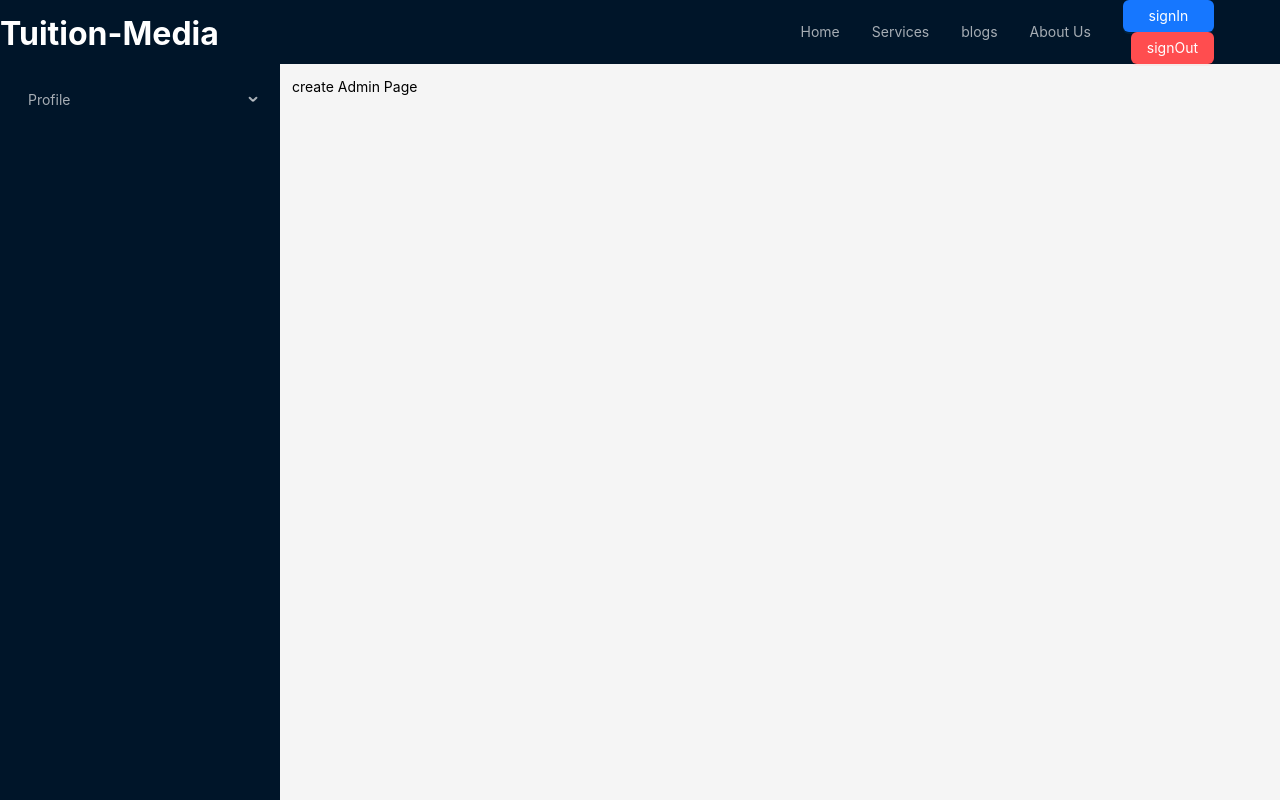
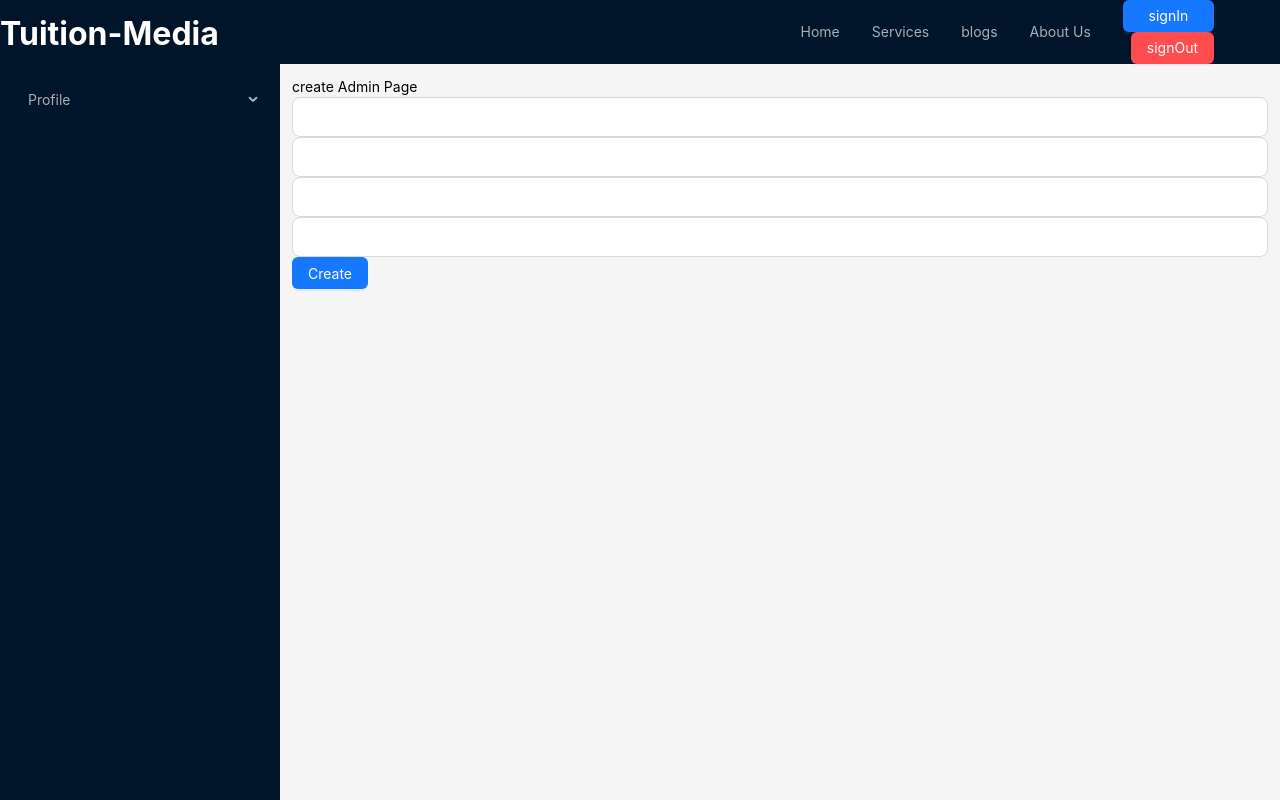
Before and after one commit to MohammadNasir520/Tution-service-frontend, a Next.js app: page /super_admin/create in a window 1280 px wide. Built offline with nearby package versions, Linux system fonts and the light colour scheme.

Commit message:
create admin page input consoled

```diff
--- a/src/app/(layouts)/super_admin/create/page.tsx
+++ b/src/app/(layouts)/super_admin/create/page.tsx
@@ -1,8 +1,29 @@
 "use client";
+import FormInput from "@/components/Form/FormInput";
+import Form from "@/components/Form/page";
+import { Button } from "antd";
 import React from "react";
 
 const CreateAdmin = () => {
-  return <div>create Admin Page</div>;
+  const onSubmit = async (data: any) => {
+    try {
+      console.log(data);
+    } catch (error) {}
+  };
+  return (
+    <div>
+      create Admin Page
+      <Form submitHandler={onSubmit}>
+        <FormInput name="name" type="text" size="large"></FormInput>
+        <FormInput name="name" type="text" size="large"></FormInput>
+        <FormInput name="name" type="text" size="large"></FormInput>
+        <FormInput name="name" type="text" size="large"></FormInput>
+        <Button type="primary" htmlType="submit">
+          Create
+        </Button>
+      </Form>
+    </div>
+  );
 };
 
 export default CreateAdmin;
--- a/src/app/(public)/layout.tsx
+++ b/src/app/(public)/layout.tsx
@@ -5,6 +5,7 @@ import Header from "@/components/ui/Header";
 const layout = ({ children }: { children: React.ReactNode }) => {
   return (
     <div>
+      <Navbar></Navbar>
       {children}
       <Footer></Footer>
     </div>
--- a/src/app/page.tsx
+++ b/src/app/page.tsx
@@ -1,14 +1,11 @@
 import Footer from "@/components/Footer/Footer";
 import Navbar from "@/components/Navbar/NavBar";
-
-import Spinner from "@/components/Spinner/Spinner";
-import Header from "@/components/ui/Header";
 import ClientReview from "@/components/ui/Slider/Slider";
-import Button from "antd/es/button";
 
 export default function Home() {
   return (
     <div>
+      <Navbar></Navbar>
       <ClientReview></ClientReview>
       <Footer></Footer>
     </div>
```
Also changed, not shown: src/components/Navbar/NavBar.tsx (+8 -6 lines).
